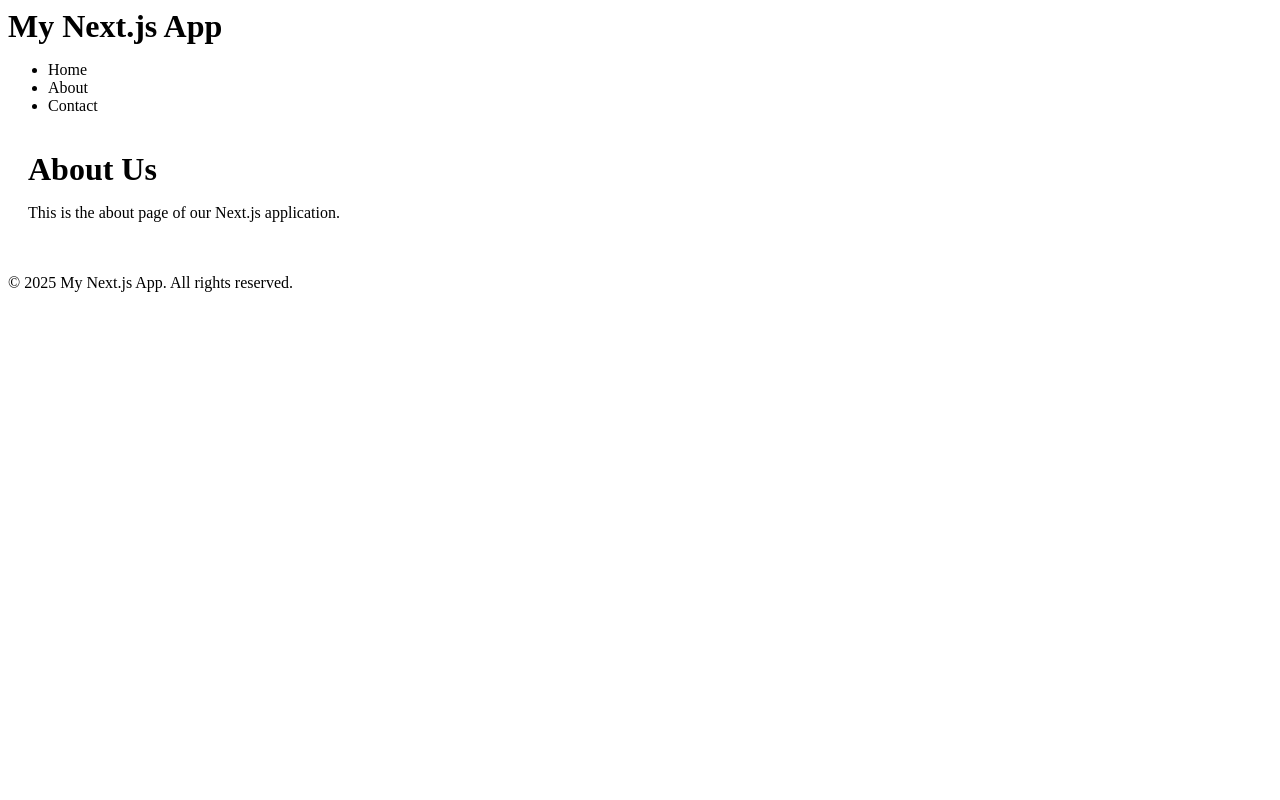
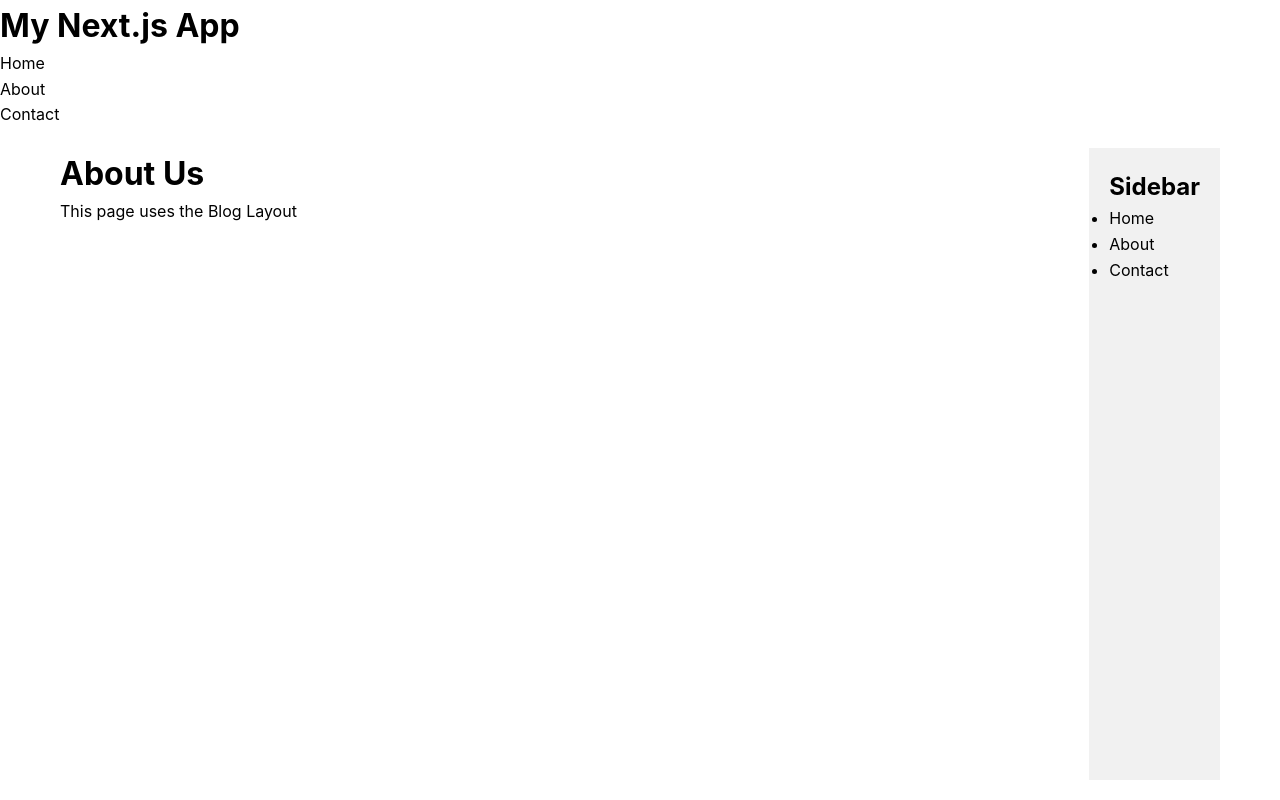
Before and after one commit to ProgrammerNomad/layout-based-next-js-pages-example, a Next.js app: page /about in a window 1280 px wide. Built offline with nearby package versions, Linux system fonts and the light colour scheme.

Commit message:
Refactor BlogLayout and update page components to utilize new layout structure

```diff
--- a/layouts/BlogLayout.js
+++ b/layouts/BlogLayout.js
@@ -1,21 +1,16 @@
+import Header from '../components/Header';
+import Sidebar from '../components/Sidebar';
+
 const BlogLayout = ({ children }) => {
-    return (
-        <div>
-            <header>
-                <h1>Blog Header</h1>
-            </header>
-            <div className="content">
-                <aside>
-                    <h2>Sidebar</h2>
-                    {/* Sidebar content goes here */}
-                </aside>
-                <main>{children}</main>
-            </div>
-            <footer>
-                <p>Blog Footer</p>
-            </footer>
-        </div>
-    );
+  return (
+    <div className="blog-layout">
+      <Header />
+      <div className="blog-container">
+        <main className="blog-content">{children}</main>
+        <Sidebar />
+      </div>
+    </div>
+  );
 };
 
 export default BlogLayout;
--- a/pages/_app.js
+++ b/pages/_app.js
@@ -1,12 +1,8 @@
 import '../styles/globals.css';
-import MainLayout from '../layouts/MainLayout';
 
 function MyApp({ Component, pageProps }) {
-  return (
-    <MainLayout>
-      <Component {...pageProps} />
-    </MainLayout>
-  );
+  const getLayout = Component.getLayout || ((page) => page);
+  return getLayout(<Component {...pageProps} />);
 }
 
 export default MyApp;
--- a/pages/about.js
+++ b/pages/about.js
@@ -1,8 +1,16 @@
-export default function About() {
-    return (
-        <div>
-            <h1>About Us</h1>
-            <p>This is the about page of our Next.js application.</p>
-        </div>
-    );
+import BlogLayout from '../layouts/BlogLayout';
+
+function AboutPage() {
+  return (
+    <div>
+      <h1>About Us</h1>
+      <p>This page uses the Blog Layout</p>
+    </div>
+  );
 }
+
+AboutPage.getLayout = function getLayout(page) {
+  return <BlogLayout>{page}</BlogLayout>;
+};
+
+export default AboutPage;
--- a/styles/globals.css
+++ b/styles/globals.css
@@ -1,5 +1,3 @@
-*styles/globals.css*
-
 body {
     margin: 0;
     padding: 0;
@@ -40,4 +38,43 @@ a {
 
 .main-content {
     padding: 20px;
+    flex: 1;
+    max-width: 1200px;
+    margin: 0 auto;
+    width: 100%;
 }
+
+/* Base styles */
+* {
+  box-sizing: border-box;
+  margin: 0;
+  padding: 0;
+}
+
+/* Main Layout styles */
+.layout-container {
+  min-height: 100vh;
+  display: flex;
+  flex-direction: column;
+}
+
+/* Blog Layout styles */
+.blog-layout {
+  min-height: 100vh;
+  display: flex;
+  flex-direction: column;
+}
+
+.blog-container {
+  display: flex;
+  flex: 1;
+  gap: 20px;
+  padding: 20px;
+  max-width: 1200px;
+  margin: 0 auto;
+  width: 100%;
+}
+
+.blog-content {
+  flex: 1;
+}
```
Also changed, not shown: pages/index.js (+12 -7 lines).
